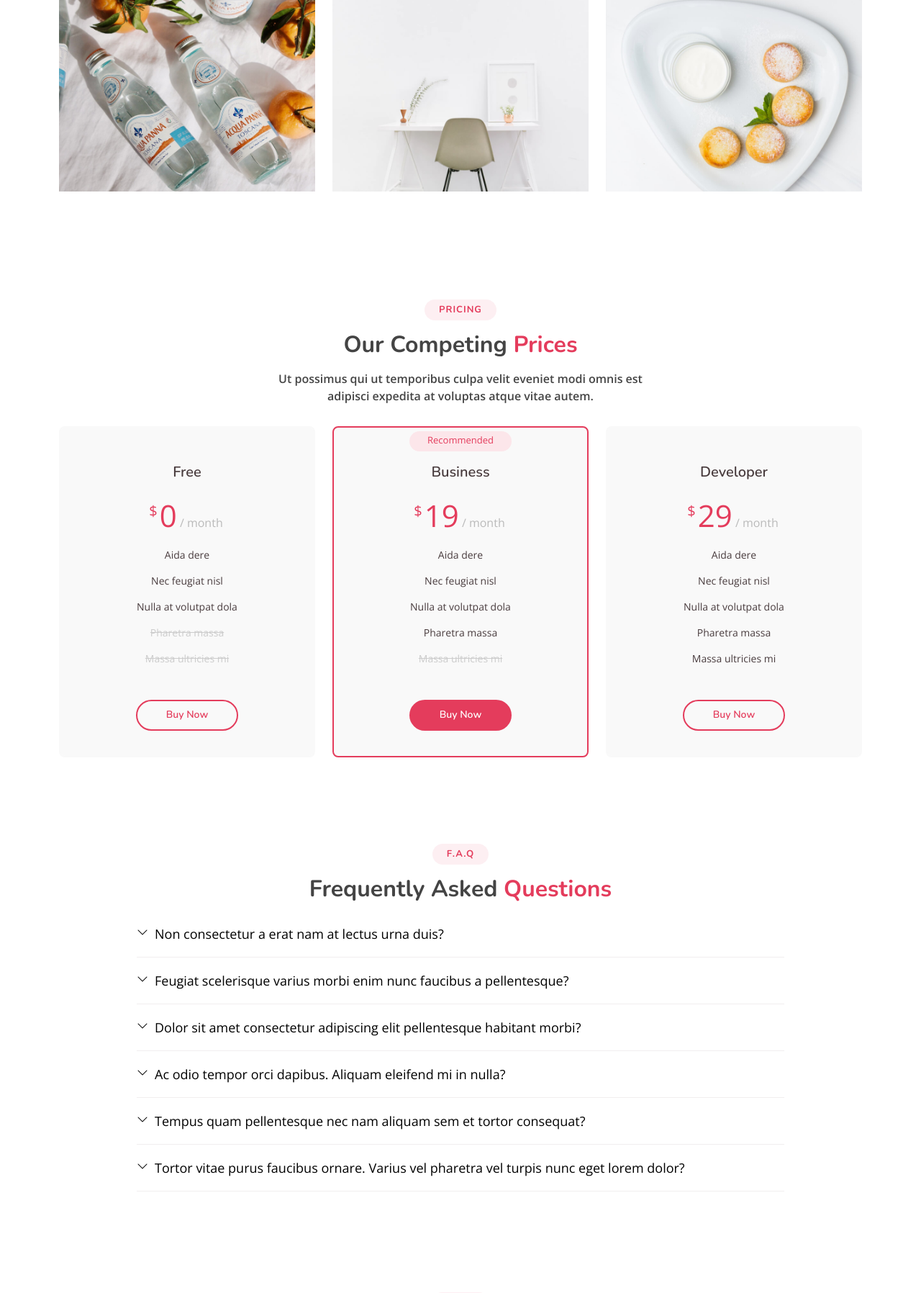
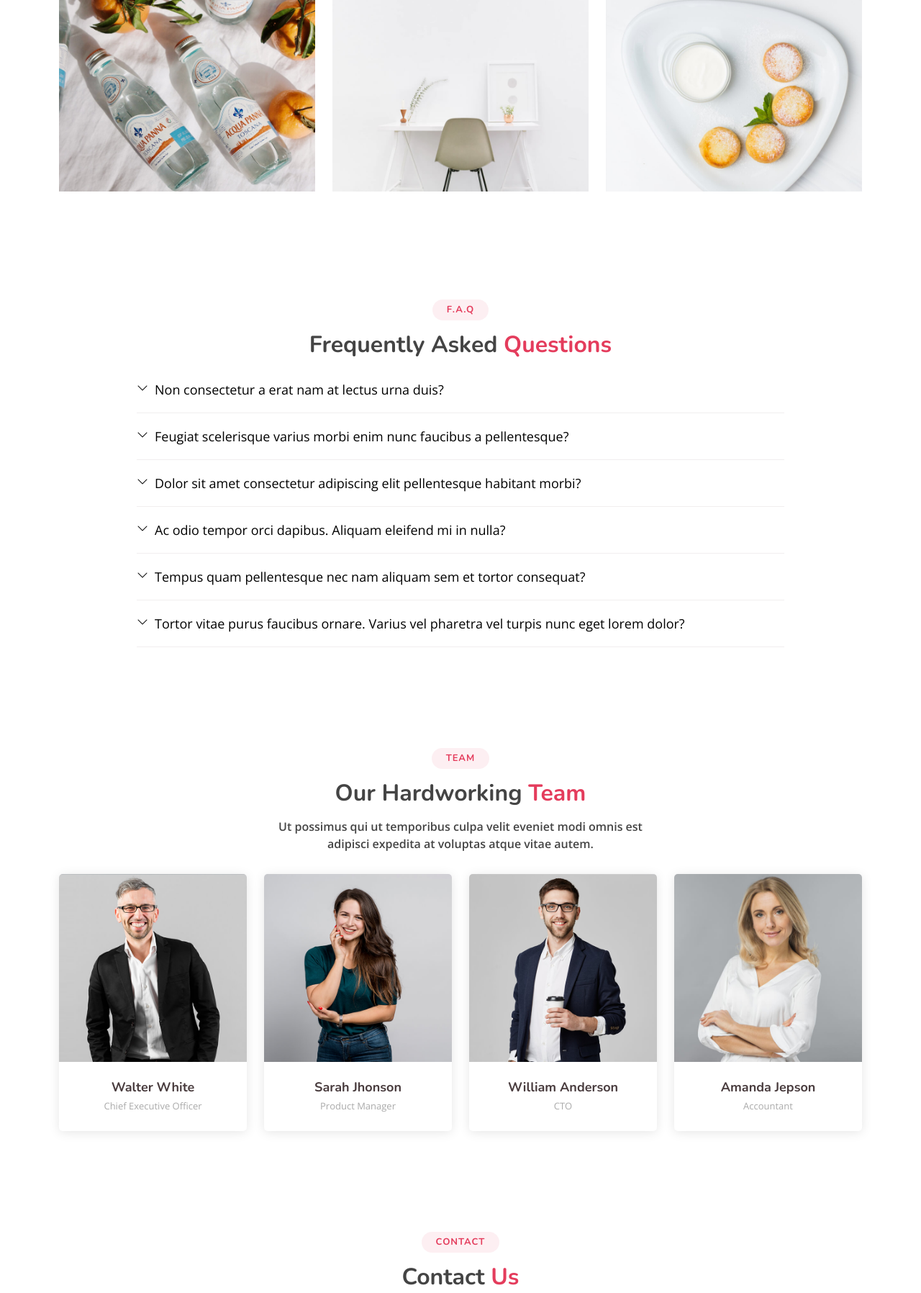
Before and after one commit to Purahan/ATL-Space-Challenge-Code, a PHP site: page / in a window 1280 px wide. Shown: the part 3358-5154 px from the top of the page at 72% size. Run offline with PHP 8.4, Linux system fonts and the light colour scheme; data that the repository does not hold is empty.

Commit message:
little bit adjustments

```diff
--- a/assets/css/style.css
+++ b/assets/css/style.css
@@ -850,122 +850,6 @@ section {
 }
 
 /*--------------------------------------------------------------
-# Pricing
---------------------------------------------------------------*/
-.pricing .box {
-  padding: 20px;
-  background: #f9f9f9;
-  text-align: center;
-  border-radius: 8px;
-  position: relative;
-  overflow: hidden;
-  border: 2px solid #f9f9f9;
-}
-
-.pricing .box h3 {
-  font-weight: 400;
-  padding: 15px;
-  margin-top: 15px;
-  font-size: 20px;
-  font-weight: 600;
-  color: #493c3e;
-}
-
-.pricing .box h4 {
-  font-size: 42px;
-  color: #e43c5c;
-  font-weight: 500;
-  font-family: "Open Sans", sans-serif;
-  margin-bottom: 20px;
-}
-
-.pricing .box h4 sup {
-  font-size: 20px;
-  top: -15px;
-  left: -3px;
-}
-
-.pricing .box h4 span {
-  color: #bababa;
-  font-size: 16px;
-  font-weight: 300;
-}
-
-.pricing .box ul {
-  padding: 0;
-  list-style: none;
-  color: #493c3e;
-  text-align: center;
-  line-height: 20px;
-  font-size: 14px;
-}
-
-.pricing .box ul li {
-  padding-bottom: 16px;
-}
-
-.pricing .box ul i {
-  color: #e43c5c;
-  font-size: 18px;
-  padding-right: 4px;
-}
-
-.pricing .box ul .na {
-  color: #ccc;
-  text-decoration: line-through;
-}
-
-.pricing .box .btn-wrap {
-  padding: 15px;
-  text-align: center;
-}
-
-.pricing .box .btn-buy {
-  display: inline-block;
-  padding: 8px 40px 10px 40px;
-  border-radius: 50px;
-  border: 2px solid #e43c5c;
-  color: #e43c5c;
-  font-size: 14px;
-  font-weight: 400;
-  font-family: "Nunito", sans-serif;
-  font-weight: 600;
-  transition: 0.3s;
-}
-
-.pricing .box .btn-buy:hover {
-  background: #e43c5c;
-  color: #fff;
-}
-
-.pricing .recommended {
-  border-color: #e43c5c;
-}
-
-.pricing .recommended .btn-buy {
-  background: #e43c5c;
-  color: #fff;
-}
-
-.pricing .recommended .btn-buy:hover {
-  background: #d91e42;
-  border-color: #d91e42;
-}
-
-.pricing .recommended-badge {
-  position: absolute;
-  top: 5px;
-  left: 50%;
-  transform: translateX(-50%);
-  z-index: 1;
-  font-size: 13px;
-  padding: 3px 25px 6px 25px;
-  background: #fce6ea;
-  color: #e43c5c;
-  border-radius: 50px;
-}
-
-/*--------------------------------------------------------------
 # F.A.Q
 --------------------------------------------------------------*/
 .faq {
@@ -1443,10 +1327,10 @@ section {
 #footer .credits {
   padding-top: 5px;
   font-size: 13px;
-  color: #444444;
+  color: #ffffff;
 }
 
-#footer .social-links a {
+#footer .facebook, #footer .instagram, #footer .twitter, #footer .google-plus {
   font-size: 18px;
   display: inline-block;
   background: #e43c5c;
@@ -1461,8 +1345,24 @@ section {
   transition: 0.3s;
 }
 
-#footer .social-links a:hover {
-  background: #d01d3f;
-  color: #fff;
-  text-decoration: none;
+
+
+#footer .facebook:hover {
+  background-color: #fff;
+  color: #0d6efd;
 }
+
+#footer .instagram:hover {
+  background-color: #fff;
+  color: #5851db;
+}
+
+#footer .twitter:hover {
+  background-color: #fff;
+  color: #1da1f2;
+}
+
+#footer .google-plus:hover {
+  background-color: #fff;
+  color: #ed3c0d;
+}
--- a/includes/footer.php
+++ b/includes/footer.php
@@ -58,15 +58,15 @@
             &copy; Copyright <strong><span>Tempo</span></strong>. All Rights Reserved
           </div>
           <div class="credits">
-            Basic CSS from <a href="http://getbootstrap.com/">Bootstrap</a>
+            Basic CSS from <a href="http://getbootstrap.com/">Bootstrap</a>.<br />
+            Images from <a href="http://www.google.com">Google</a>.
           </div>
         </div>
         <div class="social-links text-center text-md-right pt-3 pt-md-0">
           <a href="#" class="twitter"><i class="bx bxl-twitter"></i></a>
-          <a href="#" class="facebook"><i class="bx bxl-facebook"></i></a>
+          <a href="#" class="facebook"><i class="bi bi-facebook"></i></a>
           <a href="#" class="instagram"><i class="bx bxl-instagram"></i></a>
-          <a href="#" class="google-plus"><i class="bx bxl-skype"></i></a>
-          <a href="#" class="linkedin"><i class="bx bxl-linkedin"></i></a>
+          <a href="#" class="google-plus"><i class="bi bi-envelope"></i></a>
         </div>
       </div>
     </footer><!-- End Footer -->
--- a/includes/nav.php
+++ b/includes/nav.php
@@ -2,6 +2,8 @@
 $headerClass='';
 $file='';
 $activeClass="";
+$sign_in_active='';
+$register_active='';
 if(strpos($_SERVER["SCRIPT_FILENAME"], 'index.php')!==false) {
   $headerClass='header-transparent';
   $activeClass=" active";
@@ -9,6 +11,12 @@ if(strpos($_SERVER["SCRIPT_FILENAME"], 'index.php')!==false) {
 if(strpos($_SERVER["SCRIPT_FILENAME"], 'index.php')===false) {
   $file="index.php";
   $headerClass='header-inner-pages ';
+}
+if(strpos($_SERVER["SCRIPT_FILENAME"], 'sign-in.php') !== false) {
+  $sign_in_active='active';
+}
+if(strpos($_SERVER["SCRIPT_FILENAME"], 'sign-up.php') !== false) {
+  $register_active='active';
 }
 ?>
     <!-- ======= Header ======= -->
--- a/index.php
+++ b/index.php
@@ -310,75 +310,6 @@
       </div>
     </section><!-- End Portfolio Section -->
 
-    <!-- ======= Pricing Section ======= -->
-    <section id="pricing" class="pricing">
-      <div class="container">
-
-        <div class="section-title">
-          <h2>Pricing</h2>
-          <h3>Our Competing <span>Prices</span></h3>
-          <p>Ut possimus qui ut temporibus culpa velit eveniet modi omnis est adipisci expedita at voluptas atque vitae autem.</p>
-        </div>
-
-        <div class="row">
-
-          <div class="col-lg-4 col-md-6">
-            <div class="box">
-              <h3>Free</h3>
-              <h4><sup>$</sup>0<span> / month</span></h4>
-              <ul>
-                <li>Aida dere</li>
-                <li>Nec feugiat nisl</li>
-                <li>Nulla at volutpat dola</li>
-                <li class="na">Pharetra massa</li>
-                <li class="na">Massa ultricies mi</li>
-              </ul>
-              <div class="btn-wrap">
-                <a href="#" class="btn-buy">Buy Now</a>
-              </div>
-            </div>
-          </div>
-
-          <div class="col-lg-4 col-md-6 mt-4 mt-md-0">
-            <div class="box recommended">
-              <span class="recommended-badge">Recommended</span>
-              <h3>Business</h3>
-              <h4><sup>$</sup>19<span> / month</span></h4>
-              <ul>
-                <li>Aida dere</li>
-                <li>Nec feugiat nisl</li>
-                <li>Nulla at volutpat dola</li>
-                <li>Pharetra massa</li>
-                <li class="na">Massa ultricies mi</li>
-              </ul>
-              <div class="btn-wrap">
-                <a href="#" class="btn-buy">Buy Now</a>
-              </div>
-            </div>
-          </div>
-
-          <div class="col-lg-4 col-md-6 mt-4 mt-lg-0">
-            <div class="box">
-              <h3>Developer</h3>
-              <h4><sup>$</sup>29<span> / month</span></h4>
-              <ul>
-                <li>Aida dere</li>
-                <li>Nec feugiat nisl</li>
-                <li>Nulla at volutpat dola</li>
-                <li>Pharetra massa</li>
-                <li>Massa ultricies mi</li>
-              </ul>
-              <div class="btn-wrap">
-                <a href="#" class="btn-buy">Buy Now</a>
-              </div>
-            </div>
-          </div>
-
-        </div>
-
-      </div>
-    </section><!-- End Pricing Section -->
-
     <!-- ======= F.A.Q Section ======= -->
     <section id="faq" class="faq">
       <div class="container">
```
